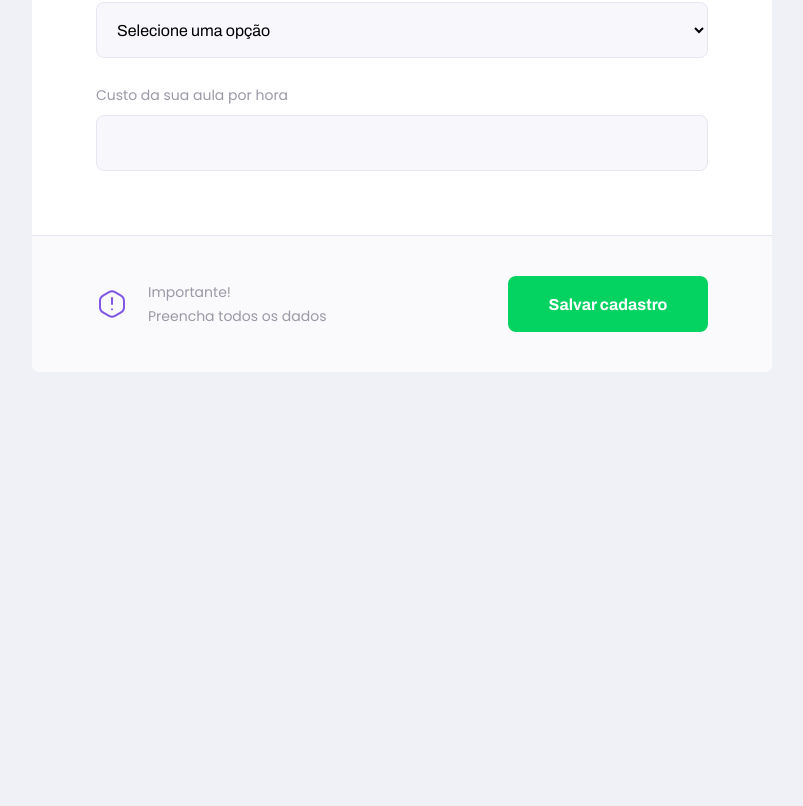
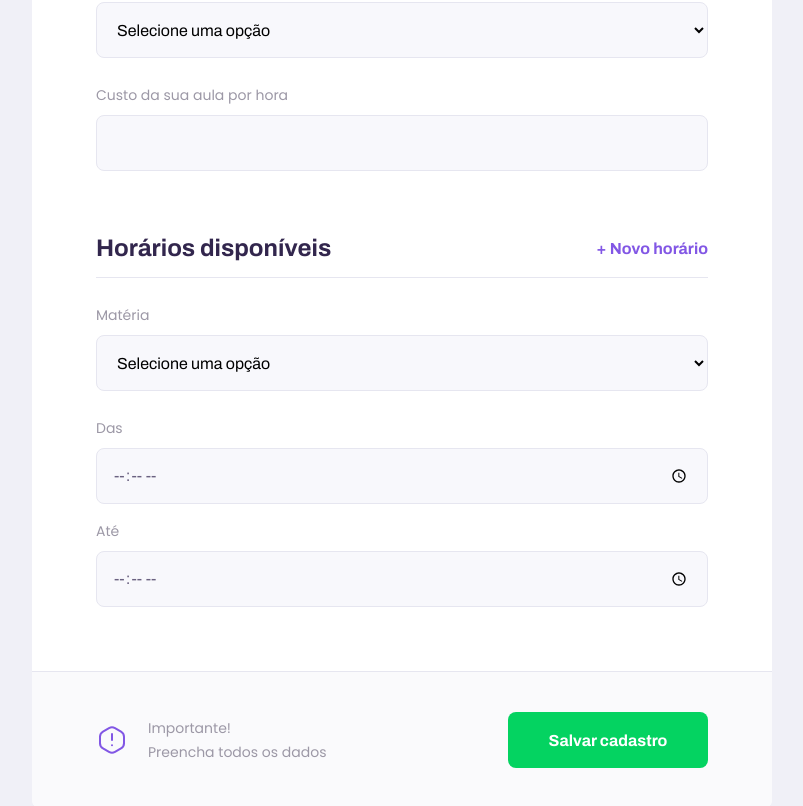
Before and after one commit to sergiocme/proffy, a React (Create React App) app in the folder web/: page /teach in a window 1280 px wide. Shown: the part 1120-1926 px from the top of the page, without its empty margins (238-1041 px from the left). Before the commit the page ends 1492 px from the top, so only its background shows below. Built offline with nearby package versions, Linux system fonts and the light colour scheme; the HTML template or start-up script is replaced by a standard one.

Commit message:
Add fieldset 'Horários'

```diff
--- a/web/src/pages/TeacherForm/index.tsx
+++ b/web/src/pages/TeacherForm/index.tsx
@@ -48,6 +48,37 @@ function TeacherForm() {
           <Input name="cost" label="Custo da sua aula por hora" />
         </fieldset>
 
+        <fieldset>
+          <legend>
+            Horários disponíveis
+            <button type="button">
+              + Novo horário
+            </button>
+          </legend>
+
+          <div className="schedule-item">
+            <Select
+              name="subject"
+              label="Matéria"
+              options={[
+                { value: 'Artes', label: 'Artes' },
+                { value: 'Biologia', label: 'Biologia' },
+                { value: 'Ciências', label: 'Ciências' },
+                { value: 'Educação Física', label: 'Educação Física' },
+                { value: 'Física', label: 'Física' },
+                { value: 'Geografia', label: 'Geografia' },
+                { value: 'História', label: 'História' },
+                { value: 'Matemática', label: 'Matemática' },
+                { value: 'Português', label: 'Português' },
+                { value: 'Química', label: 'Química' },
+              ]}
+            />
+
+            <Input name="from" label="Das" type="time" />
+            <Input name="to" label="Até" type="time" />
+          </div>
+        </fieldset>
+
         <footer>
           <p>
             <img src={warningIcon} alt="Aviso" />
--- a/web/src/pages/TeacherForm/styles.css
+++ b/web/src/pages/TeacherForm/styles.css
@@ -41,6 +41,21 @@
 
   font: 700 2.4rem Archivo;
   color: var(--color-text-title);
+}
+
+#page-teacher-form main fieldset legend button {
+  border: 0;
+
+  background: none;
+  cursor: pointer;
+  font: 700 1.6rem Archivo;
+  color: var(--color-primary);
+
+  transition: color 0.2s;
+}
+
+#page-teacher-form main fieldset legend button:hover {
+  color: var(--color-primary-dark);
 }
 
 #page-teacher-form main fieldset .input-block + .textarea-block,
```
